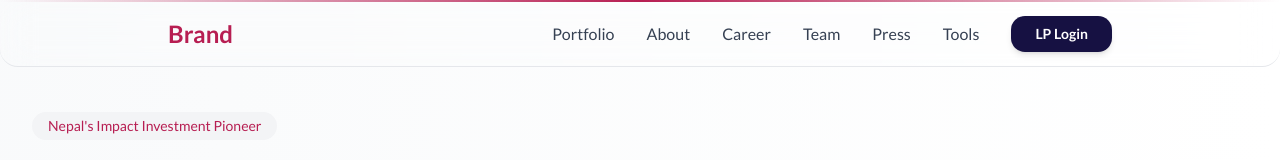
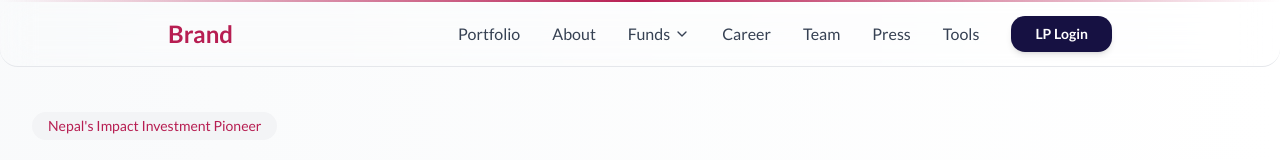
Before and after one commit to HeloPras/aadhyanta-website, a Next.js app: page / in a window 1280 px wide. Shown: the top 160 px of the page. Built offline with nearby package versions, Linux system fonts and the light colour scheme.

Commit message:
chnges in nav bar

```diff
--- a/app/(app)/nofone/page.tsx
+++ b/app/(app)/fund/nofone/page.tsx
@@ -3,11 +3,7 @@
 import React, { useState } from 'react';
 import { ChevronRight, CheckCircle, ArrowLeft, Zap, Building2, Smartphone, Leaf, Factory, Shield, Globe, TrendingUp, BarChart3, Users } from 'lucide-react';
 
-type Page = 'funds' | 'nof1';
 
-/* ─────────────────────────────────────────────
-   NOF I PAGE
-───────────────────────────────────────────── */
 export default function NOF1Page({ onBack }: { onBack: () => void }) {
   const stats = [
     { value: 'NPR 300Cr', label: 'Raised from institutions' },
@@ -91,7 +87,7 @@ export default function NOF1Page({ onBack }: { onBack: () => void }) {
     <div className="min-h-screen bg-white">
 
       {/* Back nav */}
-      <div className="bg-white border-b border-gray-100 sticky top-0 z-40">
+      {/* <div className="bg-white border-b border-gray-100 sticky top-0 z-40">
         <div className="max-w-7xl mx-auto px-4 sm:px-6 lg:px-8 py-4">
           <button
             onClick={onBack}
@@ -102,7 +98,7 @@ export default function NOF1Page({ onBack }: { onBack: () => void }) {
             Back to Funds
           </button>
         </div>
-      </div>
+      </div> */}
 
       {/* Hero */}
       <section className="relative py-32 px-4 sm:px-6 lg:px-8 overflow-hidden" style={{ backgroundColor: '#161142' }}>
--- a/components/Layout/Navbar.tsx
+++ b/components/Layout/Navbar.tsx
@@ -42,6 +42,13 @@ const Navbar = () => {
   const navItems: NavItem[] = [
     { name: "Portfolio", href: "/portfolio" },
     { name: "About", href: "/about" },
+    {name:"Funds", href:"/fund",
+      dropdown:[
+        {name:"NOF-I", href:"/fund/nofone"},
+        {name:"Fund 2", href:"/fund/2"},
+        {name:"Fund 3", href:"/fund/3"},
+      ]
+    },
     { name: "Career", href: "/career" },
     { name: "Team", href: "/team" },
     { name: "Press", href: "/press" },
@@ -80,7 +87,7 @@ const Navbar = () => {
                     key={index}
                     className="relative"
                     onMouseEnter={() => item.dropdown && setOpenDropdown(index)}
-                    onMouseLeave={() => setOpenDropdown(null)}
+                    onMouseLeave={()=>{setOpenDropdown(null)}}
                   >
                     <a
                       href={item.href}
@@ -93,7 +100,7 @@ const Navbar = () => {
 
                     {/* Dropdown */}
                     {item.dropdown && openDropdown === index && (
-                      <div className="absolute top-full left-0 mt-1 w-56 bg-white rounded-lg shadow-lg py-2 z-50 border border-gray-100">
+                      <div className="absolute top-[36] left-[-50] transition-all  mt-1 w-56 bg-white rounded-lg shadow-lg py-2 z-50 border border-gray-100">
                         {item.dropdown.map((dropItem, dropIndex) => (
                           <a
                             key={dropIndex}
@@ -128,17 +135,35 @@ const Navbar = () => {
 
         {/* Mobile Navigation */}
         {isOpen && (
-          <div className="md:hidden border-t border-gray-200 bg-white">
+          <div className="md:hidden px-5 border-t border-gray-200 bg-white">
             <div className="px-2 pt-2 pb-3 space-y-1">
               {navItems.map((item, index) => (
+                <>
                 <a
                   key={index}
                   href={item.href}
-                  className="block px-3 py-2 text-base font-medium text-gray-700 hover:bg-gray-100"
+                  className="flex items-center gap-1 px-3 py-2 text-base font-medium text-gray-700 hover:bg-gray-100 border-b "
                   onClick={() => setIsOpen(false)}
                 >
                   {item.name}
+                  {item.dropdown && <ChevronDown size={16} color="#8E1A4E" />}
                 </a>
+
+                {item.dropdown && (
+                  <div className="transition-all  pl-5  bg-white rounded-lg py-2 z-50">
+                    {item.dropdown.map((dropItem, dropIndex) => (
+                      <a
+                        key={dropIndex}
+                        href={dropItem.href}
+                        className="block px-4 py-2 text-sm text-gray-700 hover:bg-gray-50"
+                      >
+                        {dropItem.name}
+                      </a>
+                    ))}
+                  </div>
+                )}
+
+                </>
               ))}
             </div>
           </div>
```
